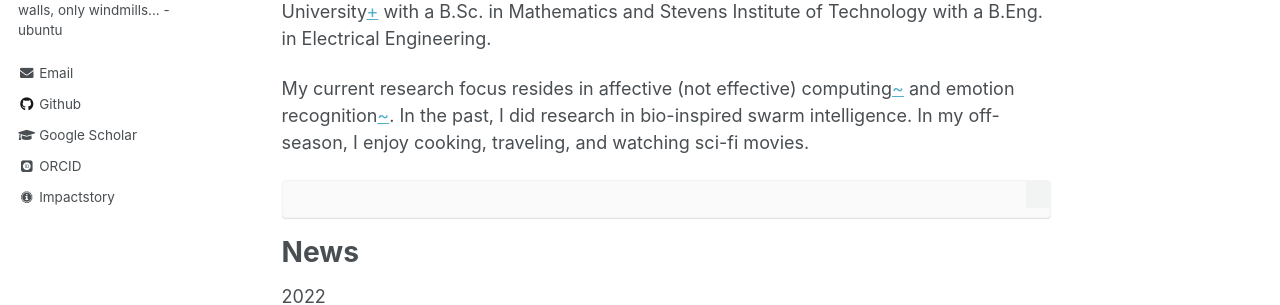
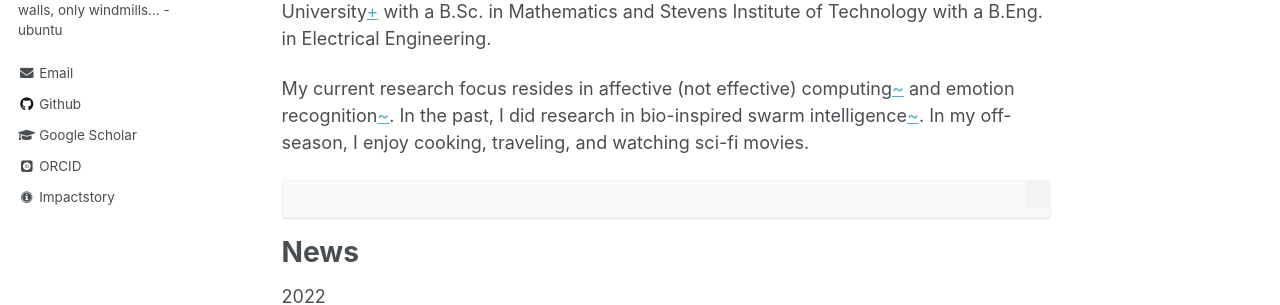
Before and after one commit to odsogunro/odsogunro.github.io, a Jekyll site: the page built from _pages/about.md, in a window 1280 px wide and 900 px high. Shown: the part 437-742 px from the top of the window. Built offline with Jekyll 4.4.1, drawn with Linux system fonts in a browser that asks for light colours; some web fonts are replaced; part of the change alters nothing that is shown.

````diff
--- a/_pages/about.md
+++ b/_pages/about.md
@@ -26,7 +26,7 @@ I am a first-year PhD Student in the Whiting School of Engineering at The Johns
 
 I graduated from Stevens Institute of Technology[+](https://www.stevens.edu) with a M.Eng. in Computer Engineering. Prior to that, I graduated from a joint university dual-degree program; New York University[+](https://www.nyu.edu) with a B.Sc. in Mathematics and Stevens Institute of Technology with a B.Eng. in Electrical Engineering.
 
-My current research focus resides in affective (not effective) computing[~](https://en.wikipedia.org/wiki/Affective_computing) and emotion recognition[~](https://en.wikipedia.org/wiki/Emotion_recognition). In the past, I did research in bio-inspired swarm intelligence. In my off-season, I enjoy cooking, traveling, and watching sci-fi movies.
+My current research focus resides in affective (not effective) computing[~](https://en.wikipedia.org/wiki/Affective_computing) and emotion recognition[~](https://en.wikipedia.org/wiki/Emotion_recognition). In the past, I did research in bio-inspired swarm intelligence[~](https://en.wikipedia.org/wiki/Swarm_intelligence). In my off-season, I enjoy cooking, traveling, and watching sci-fi movies.
 
 ```
 ```
````
